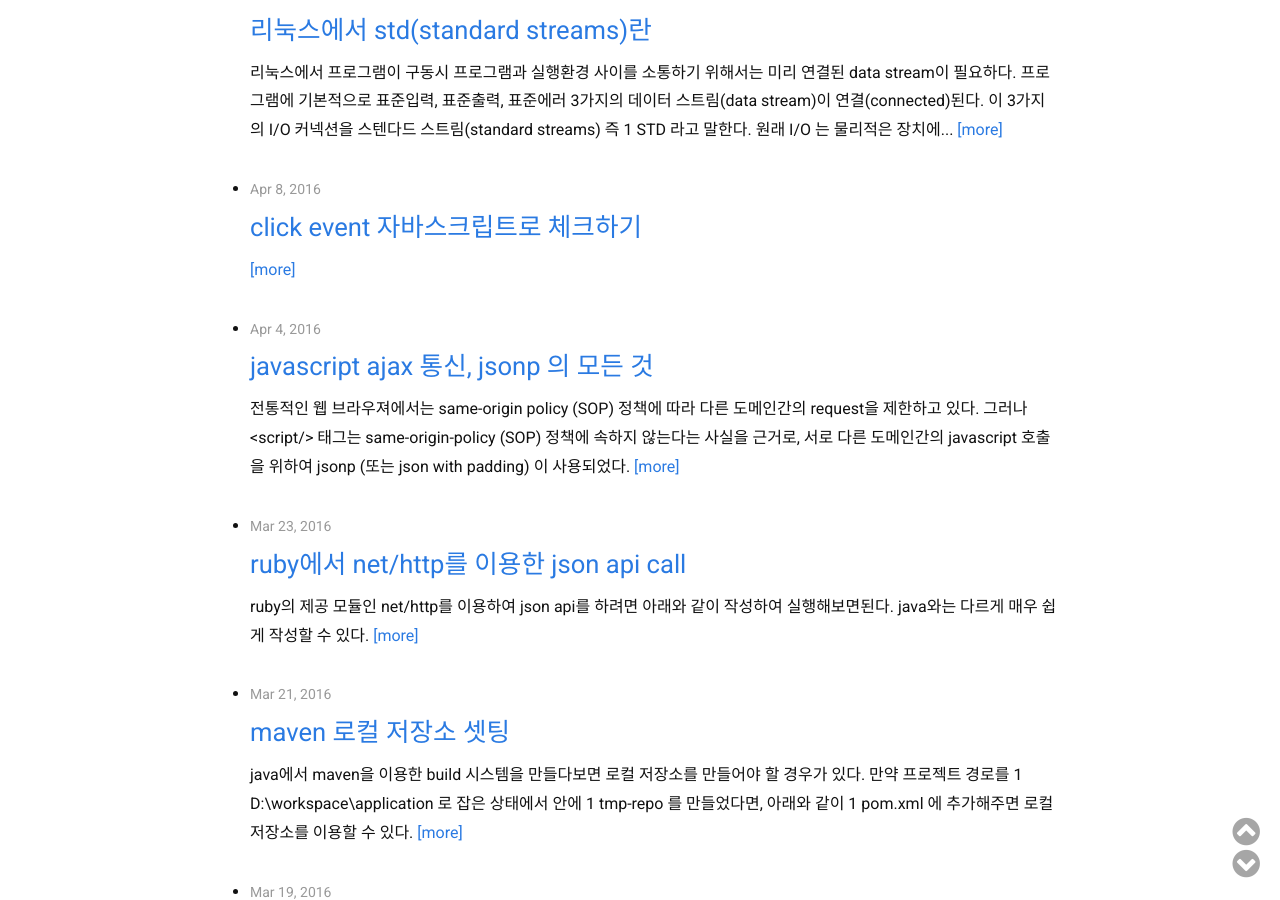
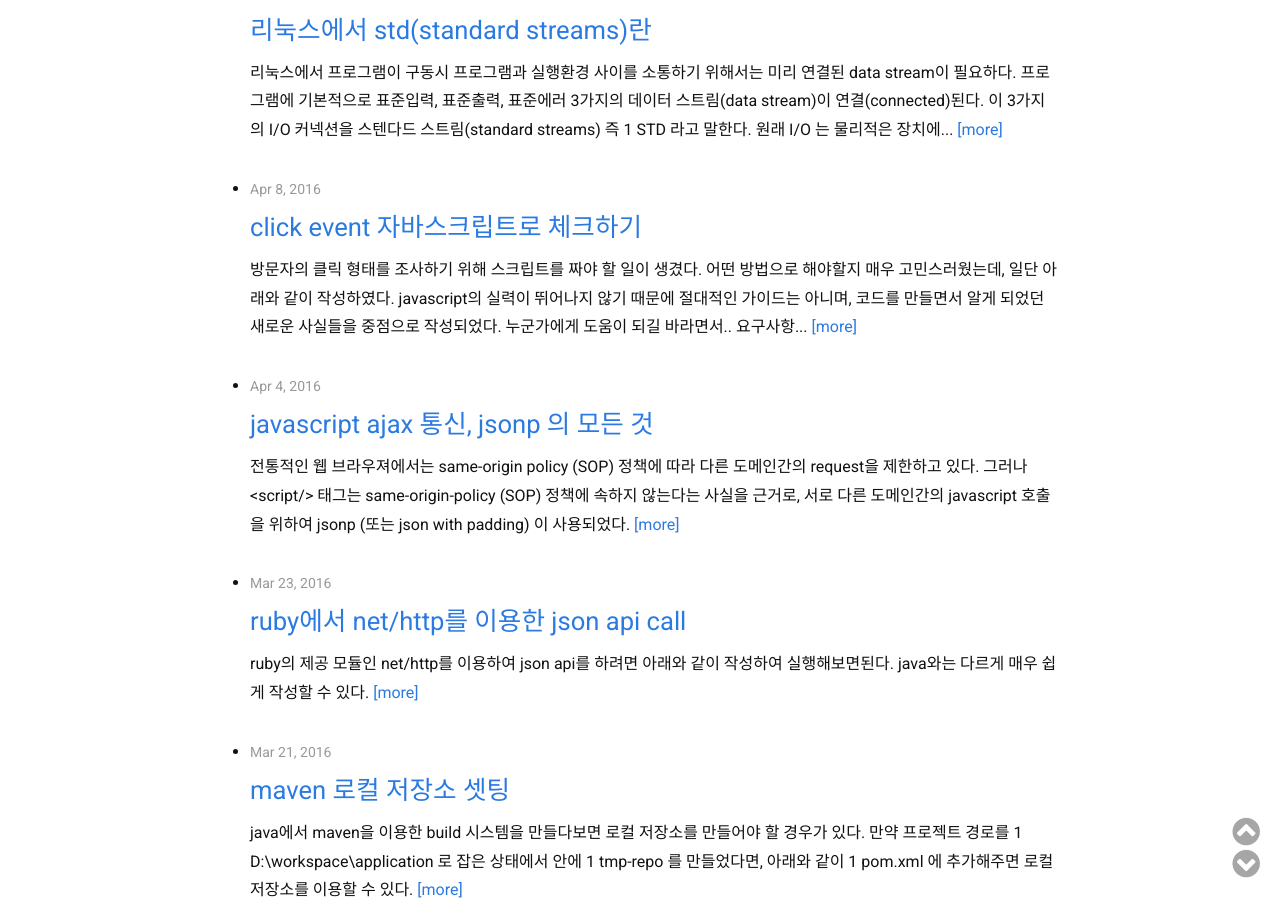
Before and after one commit to seotory/seotory.github.io, a Jekyll site: the page built from index.html, in a window 1280 px wide and 900 px high, scrolled down 489 px. Built offline with Jekyll 4.4.1, drawn with Linux system fonts in a browser that asks for light colours; nearby versions of some CDN libraries; the list of posts is cut into pages by our own code; comment, search, counter and statistics services are not loaded.

Commit message:
error fix

```diff
--- a/_posts/dev/2016-04-08-click-event-checking-with-javascript.markdown
+++ b/_posts/dev/2016-04-08-click-event-checking-with-javascript.markdown
@@ -2,7 +2,7 @@
 layout: post
 title: click event 자바스크립트로 체크하기
 date: 2016-04-08 16:55:59 +0900
-description: ''
+description:
 image: ''
 categories: dev
 published: true
```
